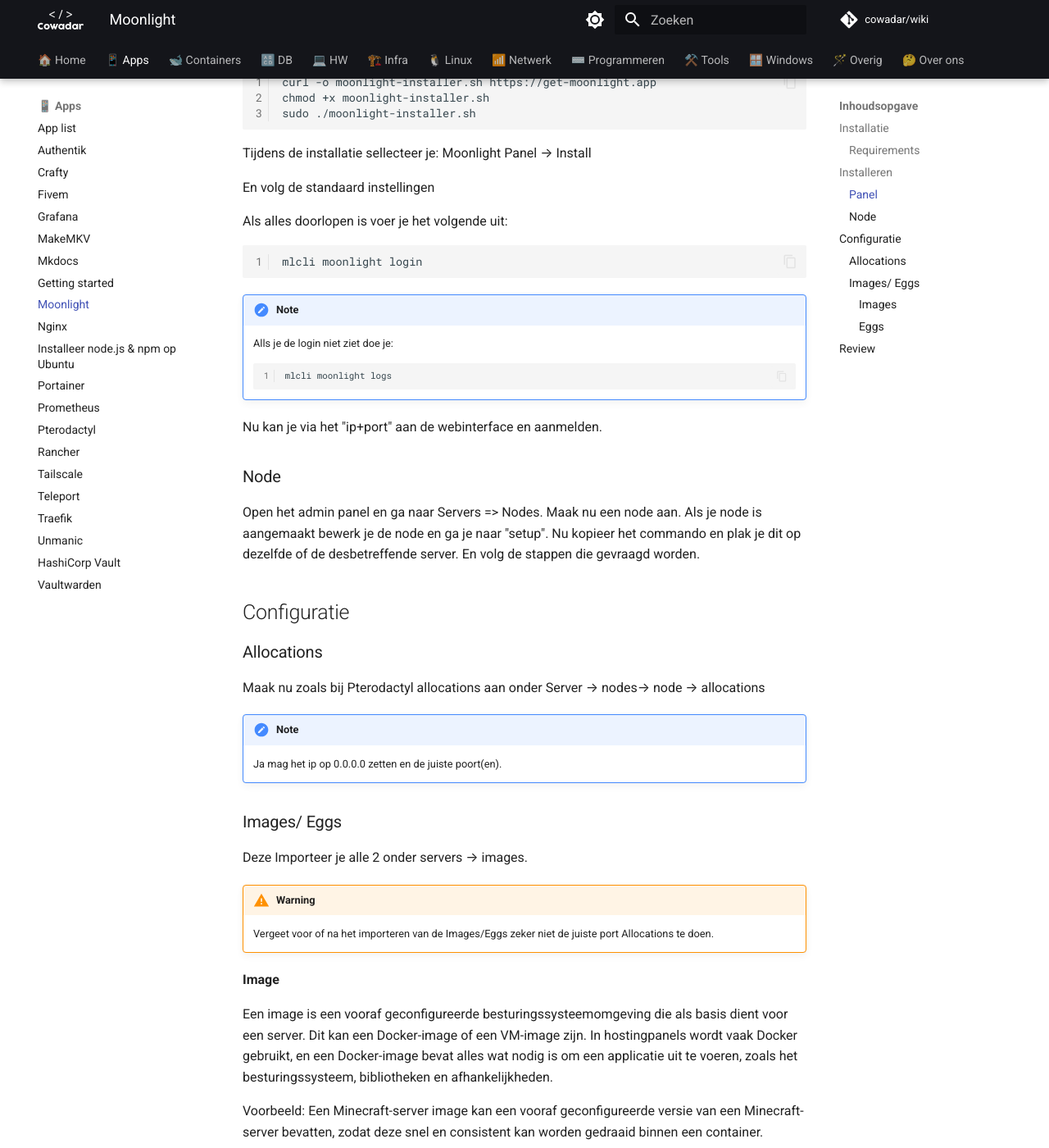
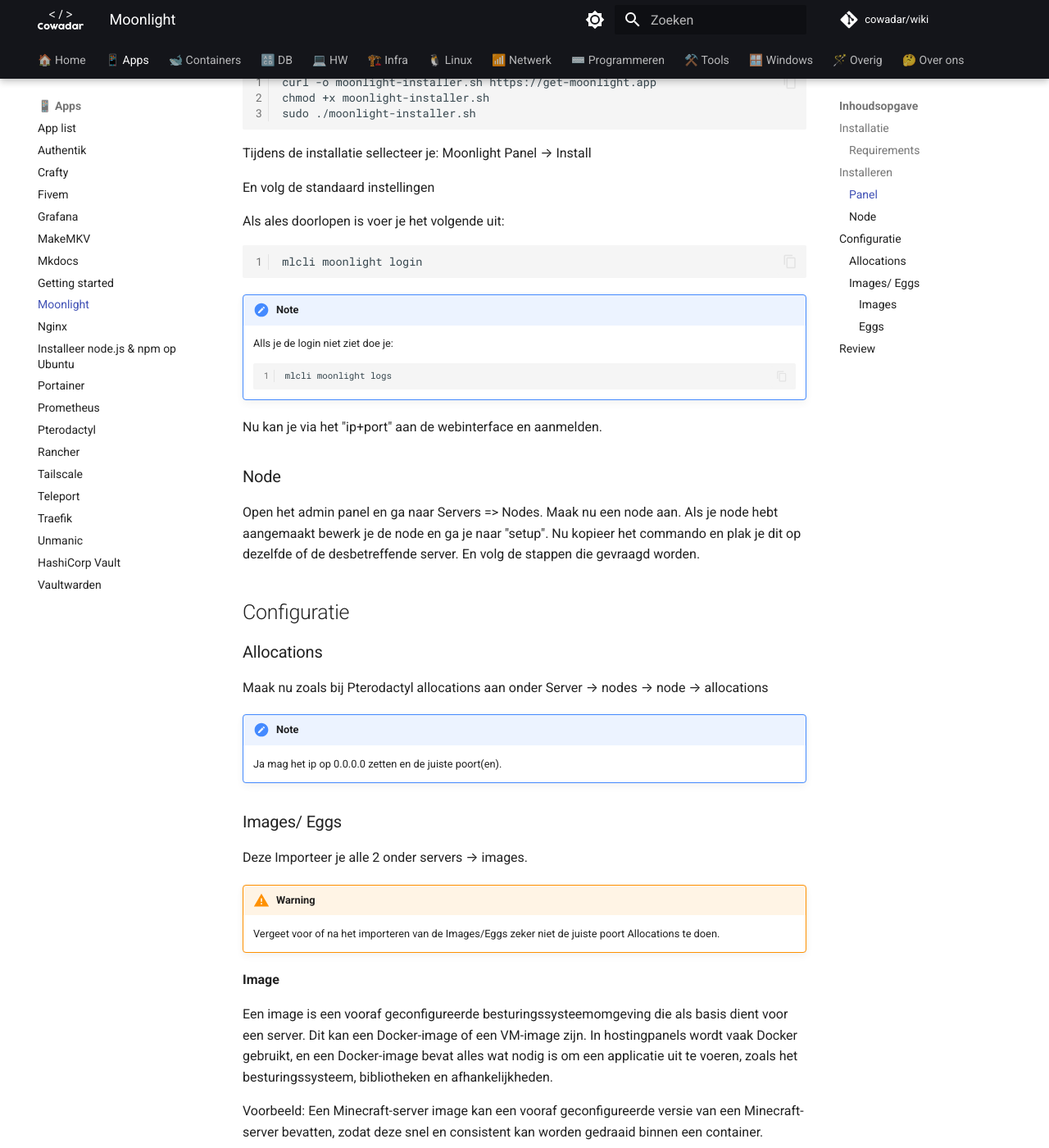
Before and after one commit to cowadar/wiki, an MkDocs documentation site: the page built from docs/apps/moonlight.md, in a window 1280 px wide and 1400 px high, scrolled down 1365 px. Shown: the whole window at 82% size. Built offline with MkDocs 1.6.1 and Material for MkDocs 9.7.7, drawn with Linux system fonts in a browser that asks for light colours; comment, search, counter and statistics services are not loaded; some of the changed text lies outside the part shown.

````diff
--- a/docs/apps/moonlight.md
+++ b/docs/apps/moonlight.md
@@ -42,7 +42,7 @@
 
 En volg de standaard instellingen
 
-Als alles doorlopen is voer je het volgende uit:
+Als ales doorlopen is voer je het volgende uit:
 ```bash
 mlcli moonlight login
 ```
@@ -57,13 +57,13 @@
 
 ### Node
 Open het admin panel en ga naar Servers => Nodes.
-Maak nu een node aan. Als je node is aangemaakt bewerk je de node en ga je naar "setup".
+Maak nu een node aan. Als je node hebt aangemaakt bewerk je de node en ga je naar "setup".
 Nu kopieer het commando en plak je dit op dezelfde of de desbetreffende server.
 En volg de stappen die gevraagd worden.
 
 ## Configuratie
 ### Allocations
-Maak nu zoals bij Pterodactyl allocations aan onder Server --> nodes--> node --> allocations
+Maak nu zoals bij Pterodactyl allocations aan onder Server --> nodes --> node --> allocations
 !!! note
     Ja mag het ip op 0.0.0.0 zetten en de juiste poort(en).
 
@@ -71,7 +71,7 @@
 Deze Importeer je alle 2 onder servers --> images.
 
 !!! warning
-    Vergeet voor of na het importeren van de Images/Eggs zeker niet de juiste port Allocations te doen.
+    Vergeet voor of na het importeren van de Images/Eggs zeker niet de juiste poort Allocations te doen.
 
 **Image**
 
````
Also changed, not shown: other parts of docs/apps/moonlight.md (+1 -1 lines).
